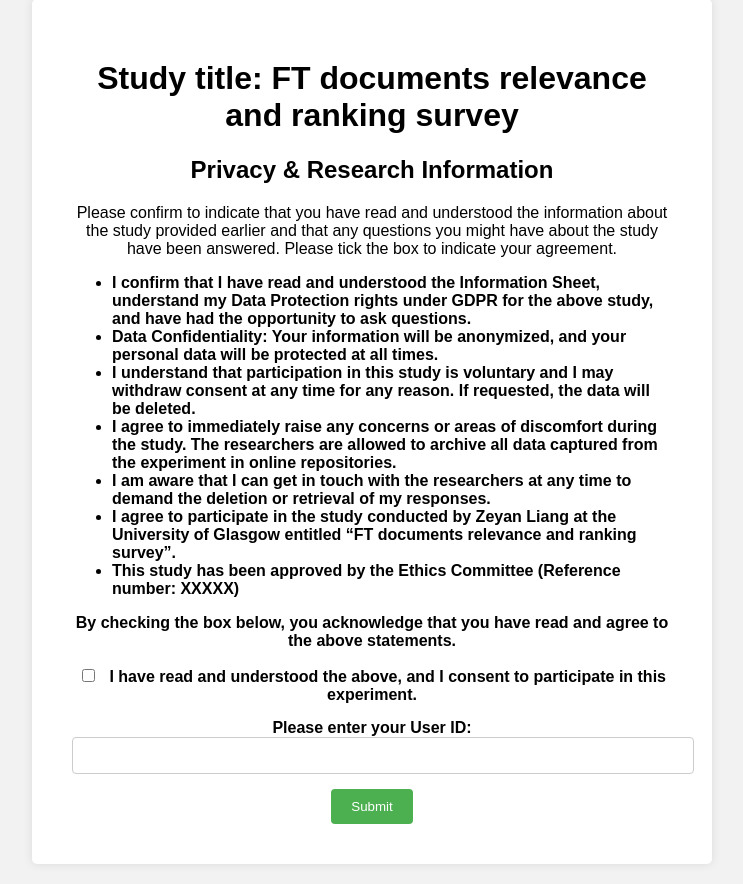
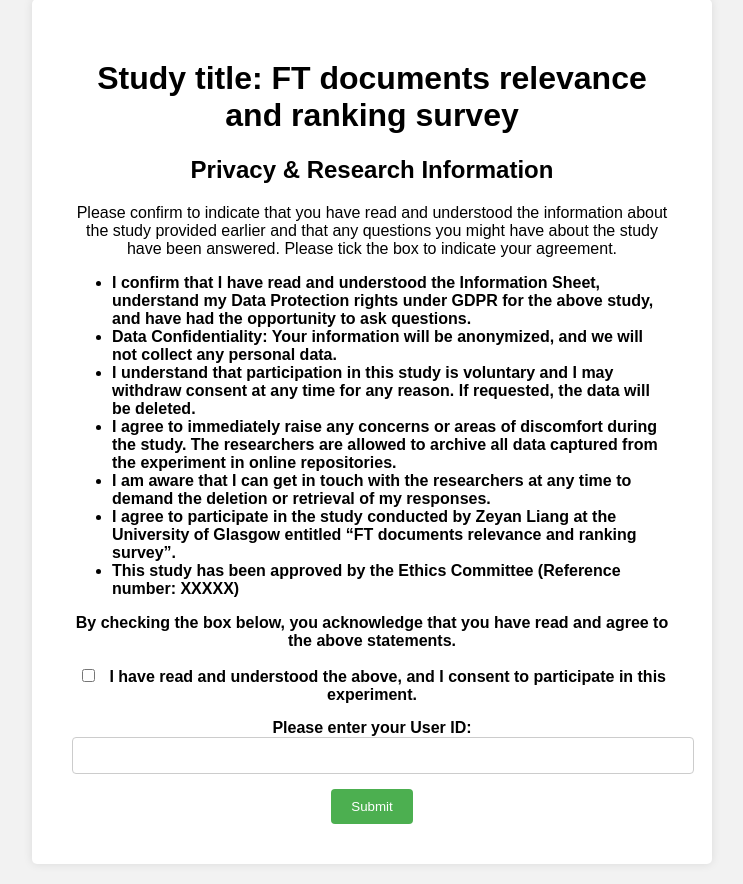
Before and after one commit to LIANGZEYAN/IR_UserCaseStudy.github.io, a Flask app: page / in a window 1280 px wide. Shown: the part 21-905 px from the top of the page, without its empty margins (268-1011 px from the left). Run offline with Flask 2, Linux system fonts and the light colour scheme.

Commit message:
Update index.html

```diff
--- a/templates/index.html
+++ b/templates/index.html
@@ -55,7 +55,7 @@
     <ul style="text-align: left;">
       <li><strong>I confirm that I have read and understood the Information Sheet, understand my Data Protection rights under GDPR for the above study, and have had the opportunity to ask questions.
 </li>
-      <li><strong>Data Confidentiality:</strong> Your information will be anonymized, and your personal data will be protected at all times.</li>
+      <li><strong>Data Confidentiality:</strong> Your information will be anonymized, and we will not collect any personal data.</li>
       <li><strong>I understand that participation in this study is voluntary and I may withdraw consent at any time for any reason. If requested, the data will be deleted.</li>
       <li><strong>I agree to immediately raise any concerns or areas of discomfort during the study. The researchers are allowed to archive all data captured from the experiment in online repositories.</li>
       <li><strong>I am aware that I can get in touch with the researchers at any time to demand the deletion or retrieval of my responses.</li>
```
